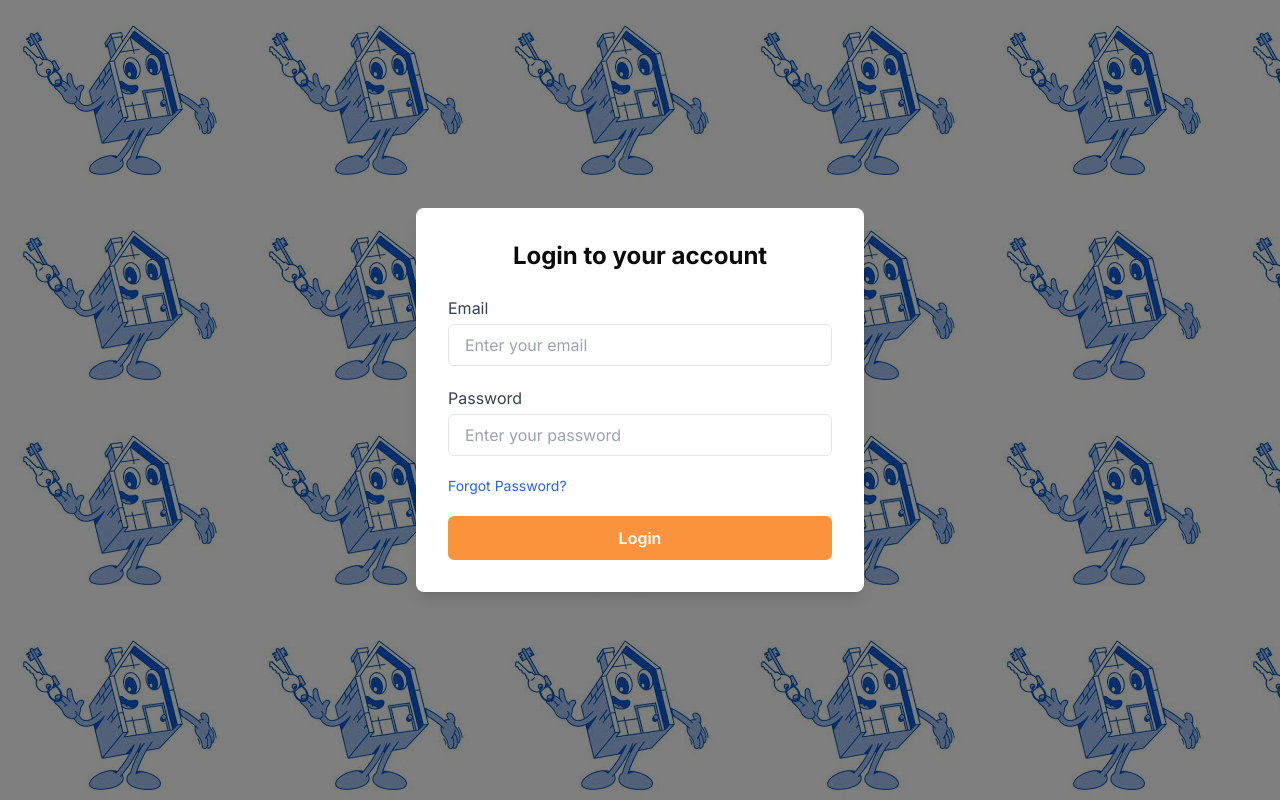
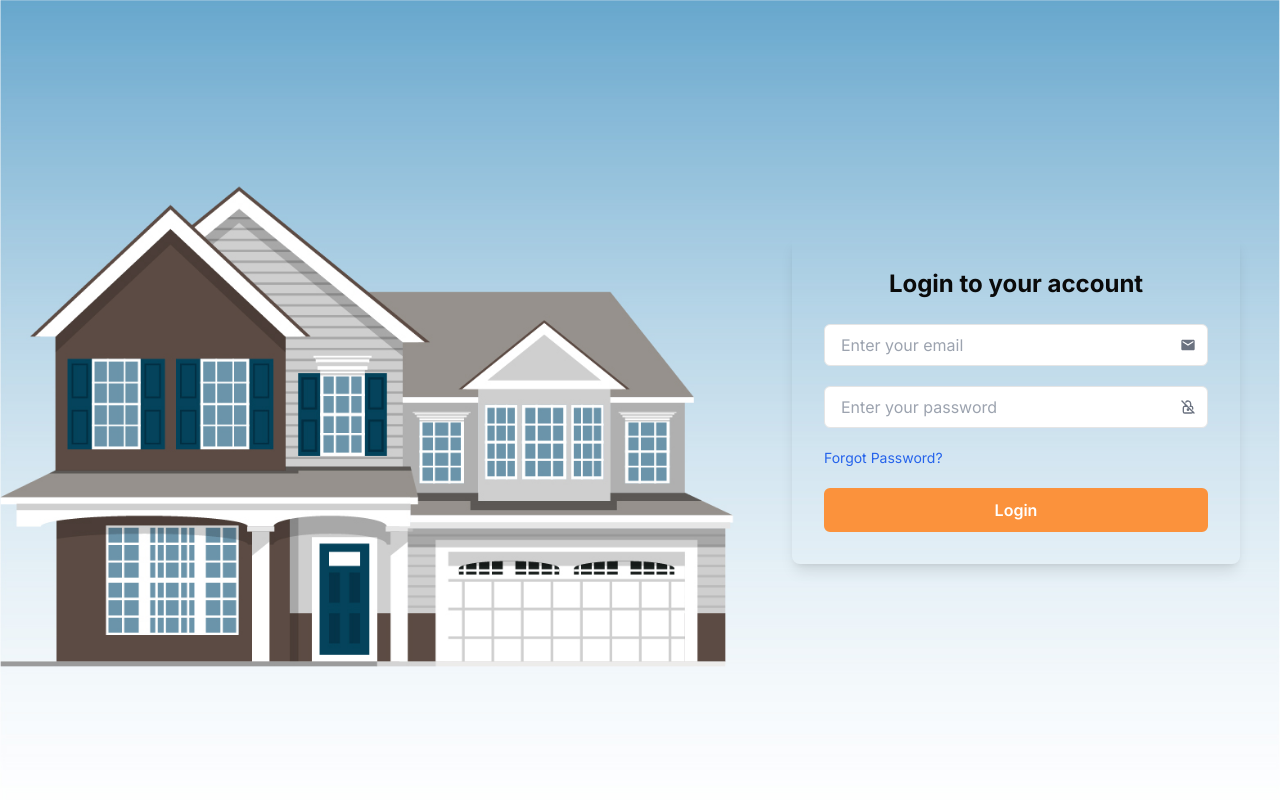
Before and after one commit to vijaysingh7878/Admin_Property, a Next.js app in the folder adminPenal/: page /login in a window 1280 px wide. Built offline with nearby package versions, Linux system fonts and the light colour scheme.

Commit message:
login page change

```diff
--- a/adminPenal/app/login/page.tsx
+++ b/adminPenal/app/login/page.tsx
@@ -6,6 +6,9 @@ import { MainContext } from "../context/context";
 import { useDispatch } from "react-redux";
 import { login } from "../../redux/reducer/AdminSlice";
 import { useRouter } from "next/navigation";
+import { MdEmail } from "react-icons/md";
+import { TbLockMinus } from "react-icons/tb";
+import { TbLockOff } from "react-icons/tb";
 
 export default function Login() {
   const { BASE_URL, tostymsg } = useContext(MainContext);
@@ -19,6 +22,7 @@ export default function Login() {
   const [email, setEmail] = useState('');
   const [otp, setOtp] = useState('');
   const [newPassword, setNewPassword] = useState('');
+  const [showPassword, setShowPassword] = useState(false);
 
   const handleLogin = (e) => {
     e.preventDefault();
@@ -83,35 +87,44 @@ export default function Login() {
   };
 
   return (
-    <div className="min-h-screen flex items-center justify-center bg-gray-100"
+    <div className="min-h-screen flex items-center bg-cover justify-end pr-10"
       style={{
-        backgroundImage: `linear-gradient(rgba(0,0,0,0.5), rgba(0,0,0,0.5)), url('/banner.jpg')`
+        backgroundImage: `url('/loginPage.jpg')`
       }}>
-      <div className="w-full max-w-md p-8 bg-white rounded-lg shadow-lg">
+      <div className="w-full max-w-md p-8 rounded-lg shadow-lg">
         <h2 className="text-2xl font-bold text-center mb-6">Login to your account</h2>
 
         <form className="space-y-5" onSubmit={handleLogin}>
           {!showOtpStep && (
             <>
-              <div>
-                <label className="block text-gray-700 mb-1">Email</label>
+              <div className="relative w-full">
                 <input
                   type="email"
                   name="email"
                   placeholder="Enter your email"
-                  className="w-full px-4 py-2 border rounded-md"
+                  className="w-full px-4 py-2 pr-10 border rounded-md"
                   required
                 />
+                <span className="absolute inset-y-0 right-0 flex items-center pr-3 text-gray-500">
+                  <MdEmail />
+                </span>
               </div>
-              <div>
-                <label className="block text-gray-700 mb-1">Password</label>
+              <div className="relative w-full">
                 <input
-                  type="password"
+                  type={`${showPassword ? 'text' : 'password'}`}
                   name="password"
                   placeholder="Enter your password"
                   className="w-full px-4 py-2 border rounded-md"
                   required
                 />
+                <span onClick={() => setShowPassword(!showPassword)} className="absolute inset-y-0 cursor-pointer right-0 flex items-center pr-3 text-gray-500">
+                  {
+                    showPassword ?
+                      <TbLockMinus />
+                      :
+                      <TbLockOff />
+                  }
+                </span>
               </div>
               <div className="flex items-center justify-between">
                 <button
@@ -124,7 +137,7 @@ export default function Login() {
               </div>
               <button
                 type="submit"
-                className="w-full bg-orange-400 text-white font-semibold py-2 rounded-md hover:bg-white hover:text-black border-2 border-orange-400 transition"
+                className="w-full bg-orange-400 hover:bg-transparent text-white font-semibold py-2 rounded-md hover:text-black border-2 border-orange-400 transition"
               >
                 Login
               </button>
```
Also changed, not shown: adminPenal/public/banner.jpg (deleted), adminPenal/public/loginPage.jpg (added).
